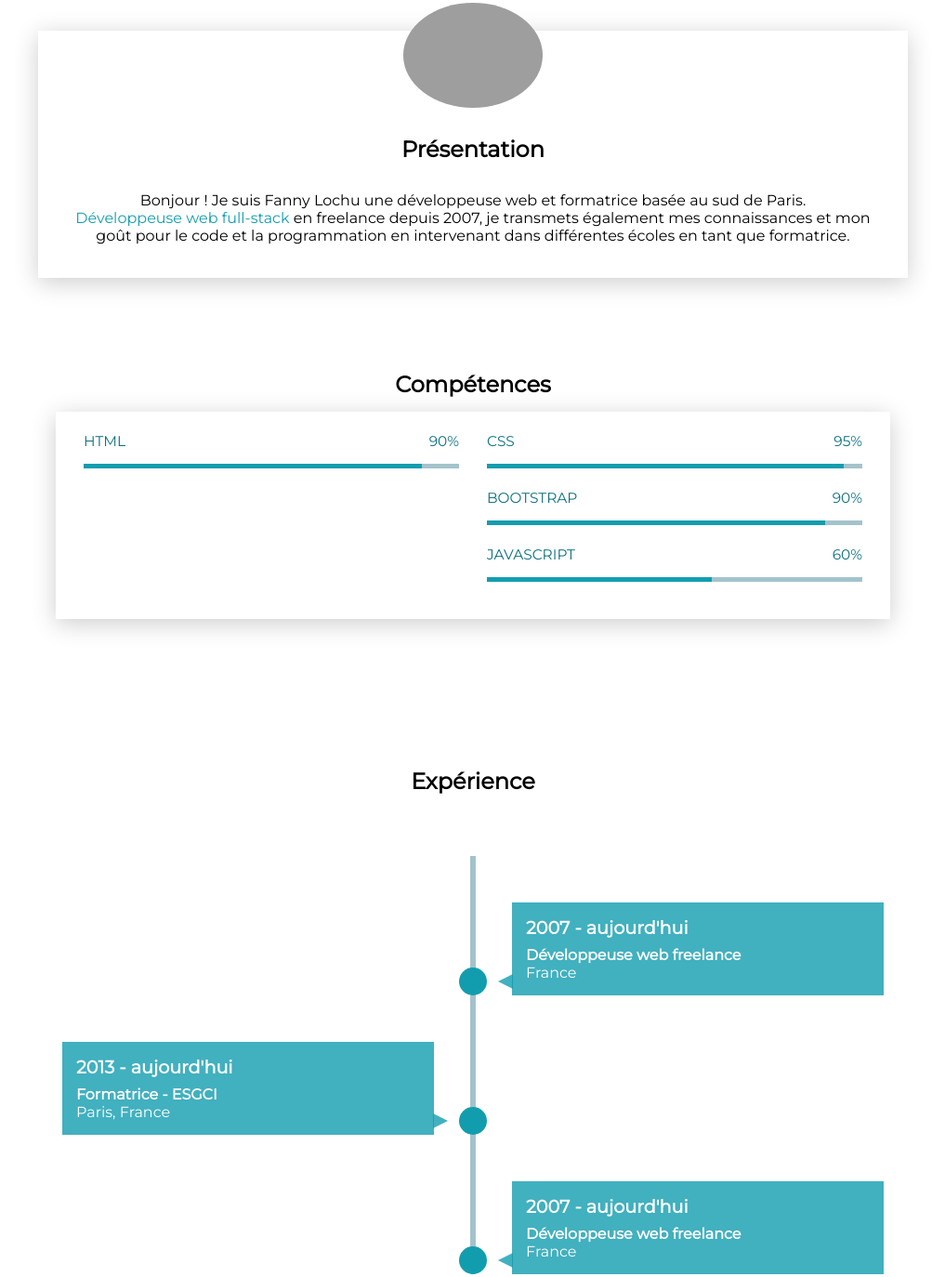
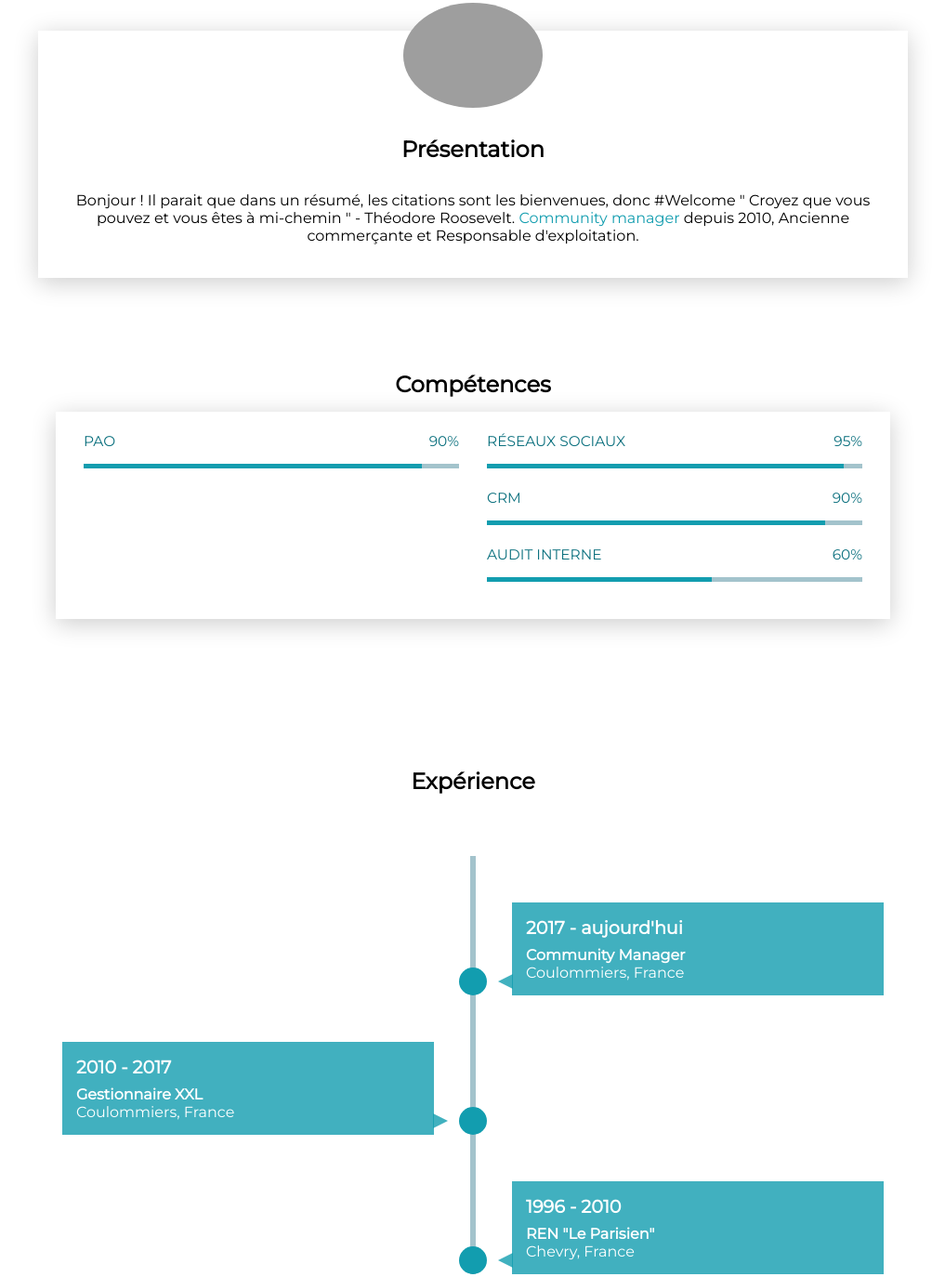
Before and after one commit to karinedp77/karinedp, a website: page index.html in a window 1280 px wide. Shown: the part 587-1961 px from the top of the page at 93% size, without its empty margins (131-1148 px from the left). Drawn offline with Linux system fonts and the light colour scheme; grey boxes are pictures that could not be loaded.

Commit message:
modification

```diff
--- a/index.html
+++ b/index.html
@@ -19,8 +19,11 @@
       <img src="images/profilekar.jpg" alt="Photo de Karine" />
       <h2>Présentation</h2>
       <p>
-          Bonjour ! Je suis Fanny Lochu une développeuse web et formatrice basée au sud de Paris.<br />
-          <a href="https://www.linkedin.com/in/fanny-lochu-886a8a12a/" target="_blank">Développeuse web full-stack</a> en freelance depuis 2007, je transmets également mes connaissances et mon goût pour le code et la programmation en intervenant dans différentes écoles en tant que formatrice.
+          Bonjour ! Il parait que dans un résumé, les citations sont les bienvenues, donc #Welcome
+
+          " Croyez que vous pouvez et vous êtes à mi-chemin " - Théodore Roosevelt.
+
+          <a href="https://www.linkedin.com/in/karineduboisplier/" target="_blank">Community manager</a> depuis 2010, Ancienne commerçante et Responsable d'exploitation.
       </p>
     </section>
     <section class="skills">
@@ -28,7 +31,7 @@
       <div class="skills-content">
         <div class="skills-column">
             <div class="progress-container">
-                <span class="progress-badge">HTML</span>
+                <span class="progress-badge">PAO</span>
                 <div class="progress">
                   <div class="progress-bar" style="width: 90%;"></div>
                   <span class="progress-value">90%</span>
@@ -39,7 +42,7 @@
         <!-- Fin .skills-column -->
         <div class="skills-column">
             <div class="progress-container">
-                <span class="progress-badge">CSS</span>
+                <span class="progress-badge">Réseaux sociaux</span>
                 <div class="progress">
                   <div class="progress-bar" style="width: 95%;"></div>
                   <span class="progress-value">95%</span>
@@ -47,7 +50,7 @@
               </div>
               <!-- Fin .progress-container -->
               <div class="progress-container">
-                  <span class="progress-badge">BOOTSTRAP</span>
+                  <span class="progress-badge">CRM</span>
                   <div class="progress">
                     <div class="progress-bar" style="width: 90%;"></div>
                     <span class="progress-value">90%</span>
@@ -55,7 +58,7 @@
                 </div>
                 <!-- Fin .progress-container -->
                 <div class="progress-container">
-                  <span class="progress-badge">JAVASCRIPT</span>
+                  <span class="progress-badge">Audit interne</span>
                   <div class="progress">
                     <div class="progress-bar" style="width: 60%;"></div>
                     <span class="progress-value">60%</span>
@@ -74,27 +77,27 @@
             <!-- Début expérience 1 -->
             <li>
               <div class="bubble">
-                <time>2007 - aujourd'hui</time>
-                <span>Développeuse web freelance</span>
-                <br />France
+                <time>2017 - aujourd'hui</time>
+                <span>Community Manager</span>
+                <br />Coulommiers, France
               </div>
             </li>
             <!-- Fin expérience 1 -->
             <!-- Début expérience 2 -->
             <li>
               <div class="bubble">
-                <time>2013 - aujourd'hui</time>
-                <span>Formatrice - ESGCI</span>
-                <br />Paris, France
+                <time>2010 - 2017</time>
+                <span>Gestionnaire XXL</span>
+                <br />Coulommiers, France
               </div>
             </li>
             <!-- Fin expérience 2 -->
             <!-- Début expérience 3 -->
 <li>
     <div class="bubble">
-      <time>2007 - aujourd'hui</time>
-      <span>Développeuse web freelance</span>
-      <br />France
+      <time>1996 - 2010</time>
+      <span>REN "Le Parisien"</span>
+      <br />Chevry, France
     </div>
   </li>
   <!-- Fin expérience 3 -->
```
